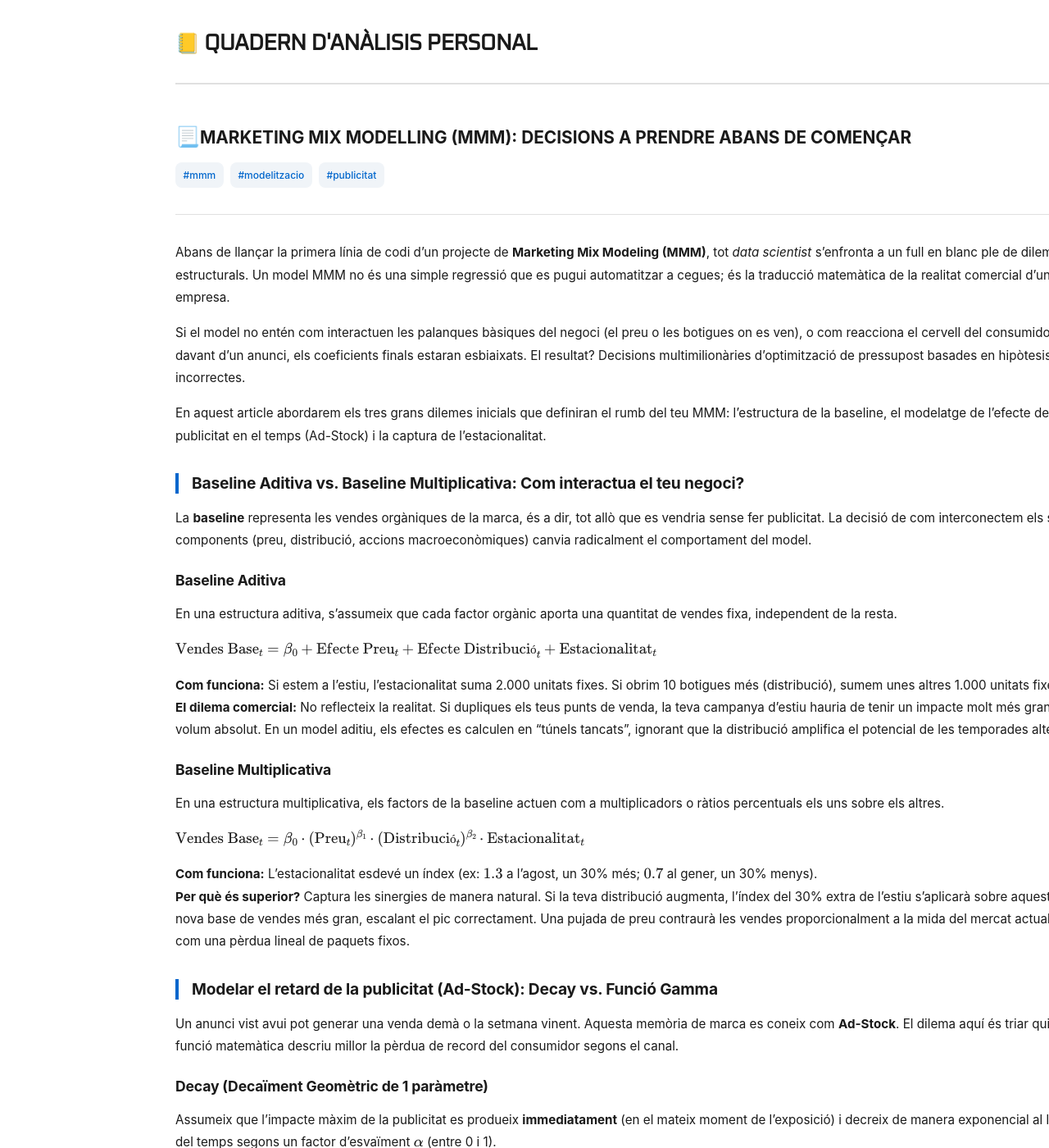
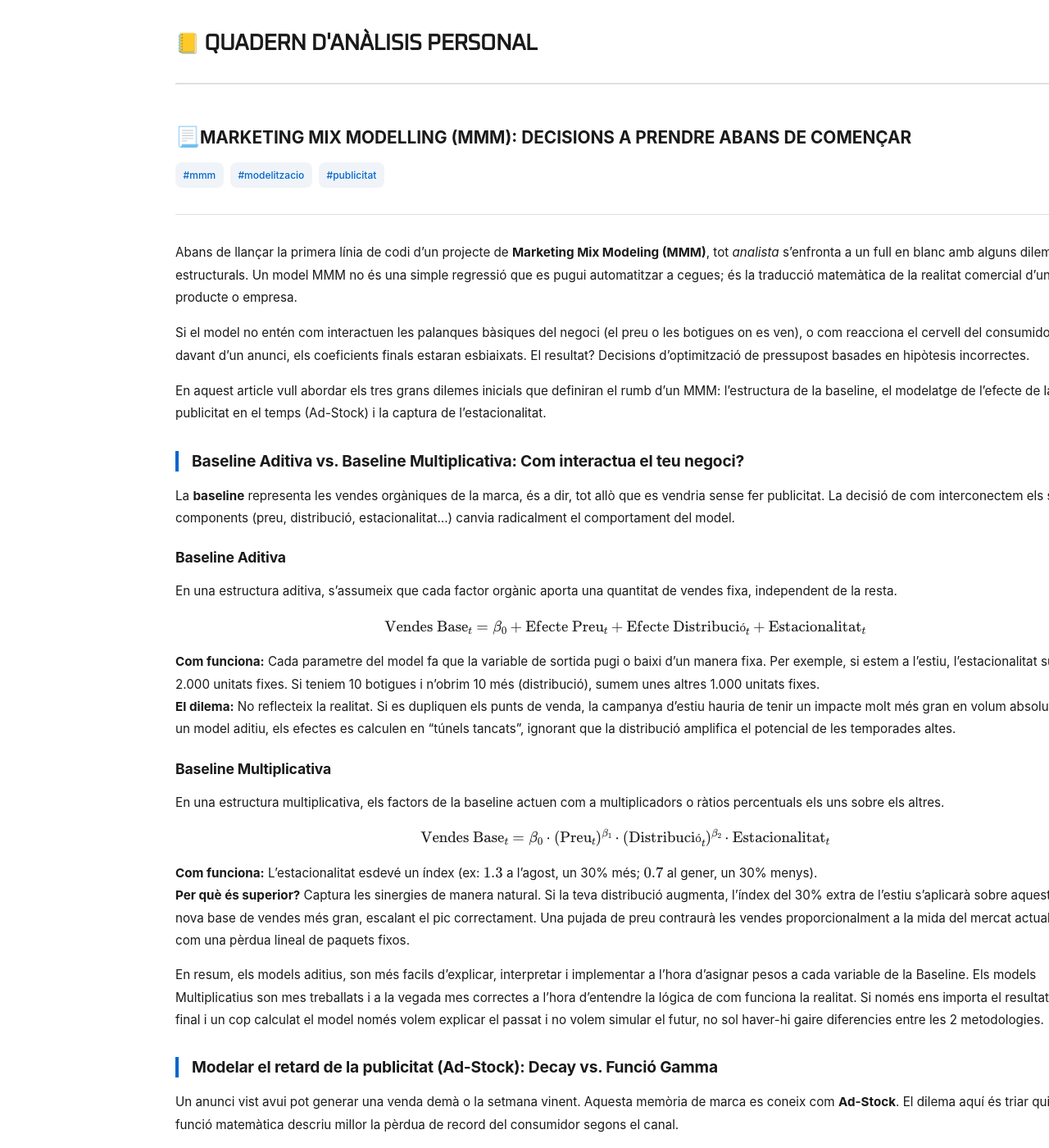
Before and after one commit to alberthr/alberthr.github.io, a Jekyll site: the page built from _posts/2018-10-01-decisions-mmm.md, in a window 1280 px wide and 1400 px high. Shown: the whole window at 82% size. Built offline with Jekyll 4.4.1, drawn with Linux system fonts in a browser that asks for light colours; comment, search, counter and statistics services are not loaded; some of the changed text lies outside the part shown.

Commit message:
Update 2018-10-01-decisions-mmm.md

```diff
--- a/_posts/2018-10-01-decisions-mmm.md
+++ b/_posts/2018-10-01-decisions-mmm.md
@@ -7,32 +7,34 @@
   - publicitat
 ---
 
-Abans de llançar la primera línia de codi d'un projecte de **Marketing Mix Modeling (MMM)**, tot *data scientist* s'enfronta a un full en blanc ple de dilemes estructurals. Un model MMM no és una simple regressió que es pugui automatitzar a cegues; és la traducció matemàtica de la realitat comercial d'una empresa.
+Abans de llançar la primera línia de codi d'un projecte de **Marketing Mix Modeling (MMM)**, tot *analista* s'enfronta a un full en blanc amb alguns dilemes estructurals. Un model MMM no és una simple regressió que es pugui automatitzar a cegues; és la traducció matemàtica de la realitat comercial d'un producte o empresa.
 
-Si el model no entén com interactuen les palanques bàsiques del negoci (el preu o les botigues on es ven), o com reacciona el cervell del consumidor davant d'un anunci, els coeficients finals estaran esbiaixats. El resultat? Decisions multimilionàries d'optimització de pressupost basades en hipòtesis incorrectes.
+Si el model no entén com interactuen les palanques bàsiques del negoci (el preu o les botigues on es ven), o com reacciona el cervell del consumidor davant d'un anunci, els coeficients finals estaran esbiaixats. El resultat? Decisions d'optimització de pressupost basades en hipòtesis incorrectes.
 
-En aquest article abordarem els tres grans dilemes inicials que definiran el rumb del teu MMM: l'estructura de la baseline, el modelatge de l'efecte de la publicitat en el temps (Ad-Stock) i la captura de l'estacionalitat.
+En aquest article vull abordar els tres grans dilemes inicials que definiran el rumb d'un MMM: l'estructura de la baseline, el modelatge de l'efecte de la publicitat en el temps (Ad-Stock) i la captura de l'estacionalitat.
 
 
 ## Baseline Aditiva vs. Baseline Multiplicativa: Com interactua el teu negoci?
 
-La **baseline** representa les vendes orgàniques de la marca, és a dir, tot allò que es vendria sense fer publicitat. La decisió de com interconectem els seus components (preu, distribució, accions macroeconòmiques) canvia radicalment el comportament del model.
+La **baseline** representa les vendes orgàniques de la marca, és a dir, tot allò que es vendria sense fer publicitat. La decisió de com interconectem els seus components (preu, distribució, estacionalitat...) canvia radicalment el comportament del model.
 
 ### Baseline Aditiva
 En una estructura aditiva, s'assumeix que cada factor orgànic aporta una quantitat de vendes fixa, independent de la resta.
 
-$\text{Vendes Base}_t = \beta_0 + \text{Efecte Preu}_t + \text{Efecte Distribució}_t + \text{Estacionalitat}_t$
+<center>$\text{Vendes Base}_t = \beta_0 + \text{Efecte Preu}_t + \text{Efecte Distribució}_t + \text{Estacionalitat}_t$</center>
 
-* **Com funciona:** Si estem a l'estiu, l'estacionalitat suma 2.000 unitats fixes. Si obrim 10 botigues més (distribució), sumem unes altres 1.000 unitats fixes.
-* **El dilema comercial:** No reflecteix la realitat. Si dupliques els teus punts de venda, la teva campanya d'estiu hauria de tenir un impacte molt més gran en volum absolut. En un model aditiu, els efectes es calculen en "túnels tancats", ignorant que la distribució amplifica el potencial de les temporades altes.
+* **Com funciona:** Cada parametre del model fa que la variable de sortida pugi o baixi d'un manera fixa. Per exemple, si estem a l'estiu, l'estacionalitat suma 2.000 unitats fixes. Si teniem 10 botigues i n'obrim 10 més (distribució), sumem unes altres 1.000 unitats fixes.
+* **El dilema:** No reflecteix la realitat. Si es dupliquen els punts de venda, la campanya d'estiu hauria de tenir un impacte molt més gran en volum absolut. En un model aditiu, els efectes es calculen en "túnels tancats", ignorant que la distribució amplifica el potencial de les temporades altes.
 
 ### Baseline Multiplicativa
 En una estructura multiplicativa, els factors de la baseline actuen com a multiplicadors o ràtios percentuals els uns sobre els altres.
 
-$\text{Vendes Base}_t = \beta_0 \cdot (\text{Preu}_t)^{\beta_1} \cdot (\text{Distribució}_t)^{\beta_2} \cdot \text{Estacionalitat}_t$
+<center>$\text{Vendes Base}_t = \beta_0 \cdot (\text{Preu}_t)^{\beta_1} \cdot (\text{Distribució}_t)^{\beta_2} \cdot \text{Estacionalitat}_t$</center>
 
 * **Com funciona:** L'estacionalitat esdevé un índex (ex: $1.3$ a l'agost, un 30% més; $0.7$ al gener, un 30% menys).
 * **Per què és superior?** Captura les sinergies de manera natural. Si la teva distribució augmenta, l'índex del 30% extra de l'estiu s'aplicarà sobre aquesta nova base de vendes més gran, escalant el pic correctament. Una pujada de preu contraurà les vendes proporcionalment a la mida del mercat actual, no com una pèrdua lineal de paquets fixos.
+
+En resum, els models aditius, son més facils d'explicar, interpretar i implementar a l'hora d'asignar pesos a cada variable de la Baseline. Els models Multiplicatius son mes treballats i a la vegada mes correctes a l'hora d'entendre la lógica de com funciona la realitat. Si només ens importa el resultat final i un cop calculat el model només volem explicar el passat i no volem simular el futur, no sol haver-hi gaire diferencies entre les 2 metodologies.
 
 
 ## Modelar el retard de la publicitat (Ad-Stock): Decay vs. Funció Gamma
@@ -53,6 +55,8 @@
 
 * **Característiques:** Afegeix molta flexibilitat a la corba de record, però requereix fixar o optimitzar dos hiperparàmetres (forma i escala), incrementant la complexitat i el temps de computació del model.
 * **Quan triar-la?** Per a mitjans tradicionals de construcció de marca (*TV*, *Ràdio*, *OOH / Exterior*). Un consumidor pot veure un anunci de TV dimarts, però no anirà al supermercat a comprar el producte fins dissabte. La funció Gamma captura perfectament aquest desplaçament temporal del pic de conversions.
+
+Per experiencia, encara que els mitjans tradicionals no siguin inmediats, també funciona be fer servir el Decay si estem mesurant l'efecte de la publicitat al curt plaç i estem analitzant l'efecte en Ventes en productes de gran consum (FMCG).
 
 
 ## Com capturar l'Estacionalitat segons la teva arquitectura
```
